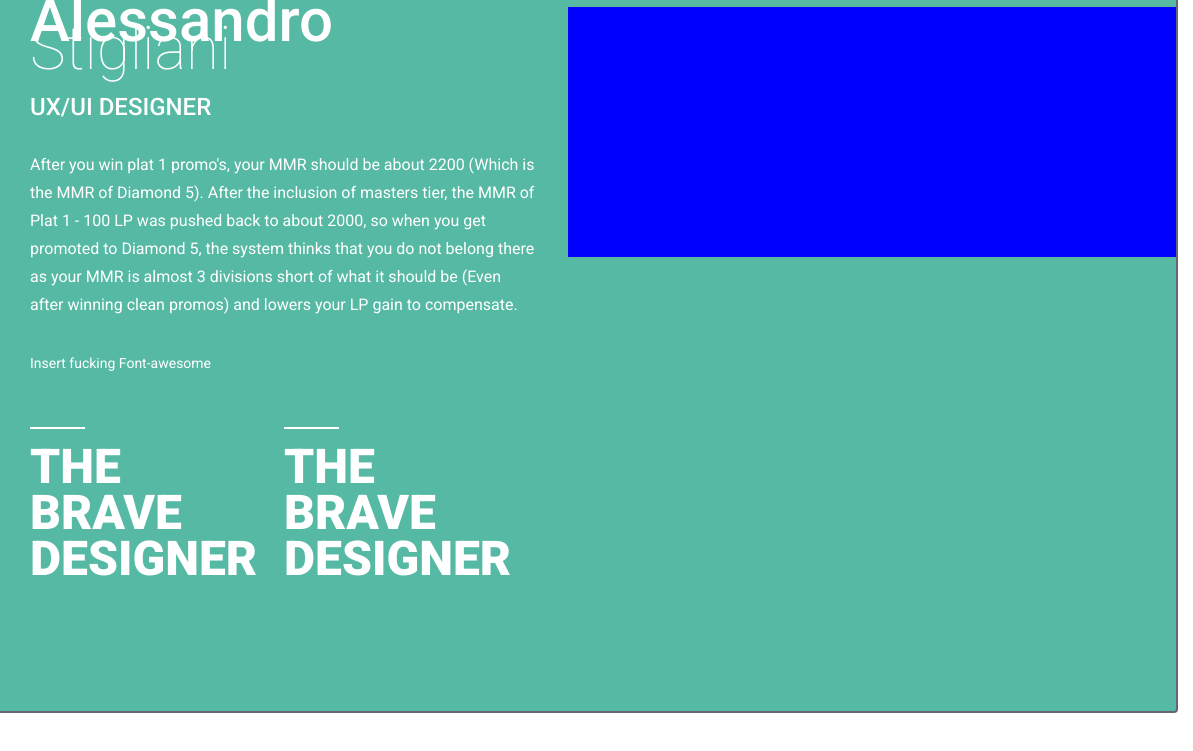
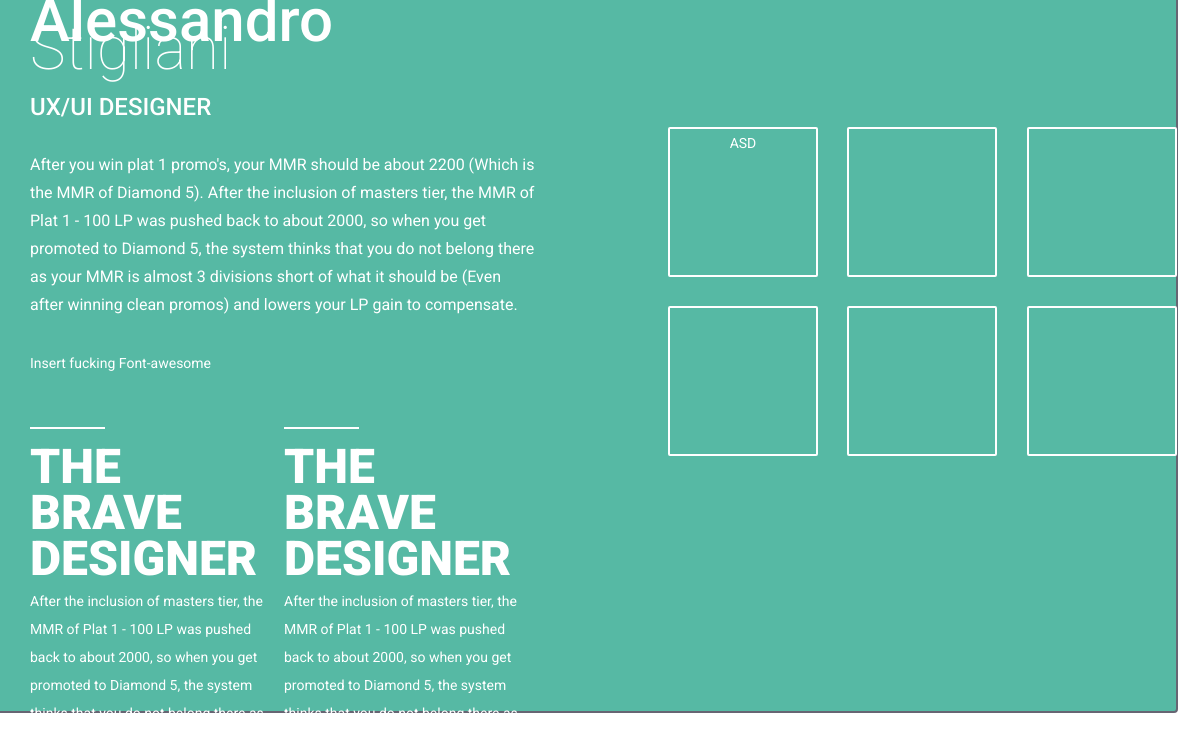
Before and after one commit to Nitrografix/nitrografix.github.io, a plain HTML site: page index.html in a window 1280 px wide. Shown: the part 1729-2480 px from the top of the page, 87-1280 px from the left. Drawn offline with nearby package versions, Linux system fonts and the light colour scheme.

Commit message:
a lot of new stuff

```diff
--- a/css/style.css
+++ b/css/style.css
@@ -125,12 +125,18 @@ margin-top: 50px;
 /* PROFILE */
 
 .profile-left { /*MIght need to be removed*/
-padding-left: 100px;
+  padding-left: 100px;
 }
 
 .profile-right {
-  background-color: blue;
-  height: 250px;
+  margin-top: 120px;
+  display: table;
+  padding-left: 100px;
+
+}
+
+#profile-nomargin {
+  margin-top: 20px;
 }
 
 .profile-name {
@@ -170,6 +176,12 @@ padding-left: 100px;
   padding-top: 30px;
 }
 
+.profile-content-text {
+  font-size: 14px;
+  color: white;
+  text-align: left;
+}
+
 .left p, .right p {
   text-transform: uppercase;
   font-size: 48px;
@@ -184,13 +196,25 @@ padding-left: 100px;
 
 .profile-sep, .profile-sep2 {
   border-top: 2px solid white;
-  width: 55px;
+  width: 75px;
   float: left;
 }
 #profilesep2 {
   float: left;
 }
 
+
+.profilebox {
+  display: inline-block;
+  border: 2px white solid;
+  height: 150px;
+  width: 150px;
+  border-radius: 2px;
+}
+.txtbottom {
+  text-align: text-bottom;
+  color:white;
+}
 
 /* FONTS */
 
--- a/index.html
+++ b/index.html
@@ -104,16 +104,28 @@
                             <div class="left">
                                 <hr class="profile-sep" />
                                 <div style="clear: both;"></div>
-                                <p>The</p><p>Brave</p><p>Designer</p></div>
+                                <p>The</p><p>Brave</p><p>Designer</p>
+                                <div class="profile-content-text">After the inclusion of masters tier, the MMR of Plat 1 - 100 LP was pushed back to about 2000, so when you get promoted to Diamond 5, the system thinks that you do not belong there as your MMR is almost 3 divisions short</div>
+                                </div>
                             <div class="right">
                                 <hr class="profile-sep" id="profilesep2" />
                                 <div style="clear: both;"></div>
-                                <p>The</p><p>Brave</p><p>Designer</p></div>
+                                <p>The</p><p>Brave</p><p>Designer</p>
+                                <div class="profile-content-text">After the inclusion of masters tier, the MMR of Plat 1 - 100 LP was pushed back to about 2000, so when you get promoted to Diamond 5, the system thinks that you do not belong there as your MMR is almost 3 divisions short</div></div>
                         </div>
                     </div>
                 </div>
                 <div class="col-lg-6">
-                    <div class="profile-right"></div>
+                    <div class="row profile-right">
+                    <div class="col-lg-4"><div class="profilebox"><div class="txtbottom">ASD</div></div></div>
+                    <div class="col-lg-4"><div class="profilebox"></div></div>
+                    <div class="col-lg-4"><div class="profilebox"></div></div>
+                    </div>
+                    <div class="row profile-right" id="profile-nomargin">
+                    <div class="col-lg-4"><div class="profilebox"></div></div>
+                    <div class="col-lg-4"><div class="profilebox"></div></div>
+                    <div class="col-lg-4"><div class="profilebox"></div></div>
+                    </div>
                 </div>
             </div>
 
```
